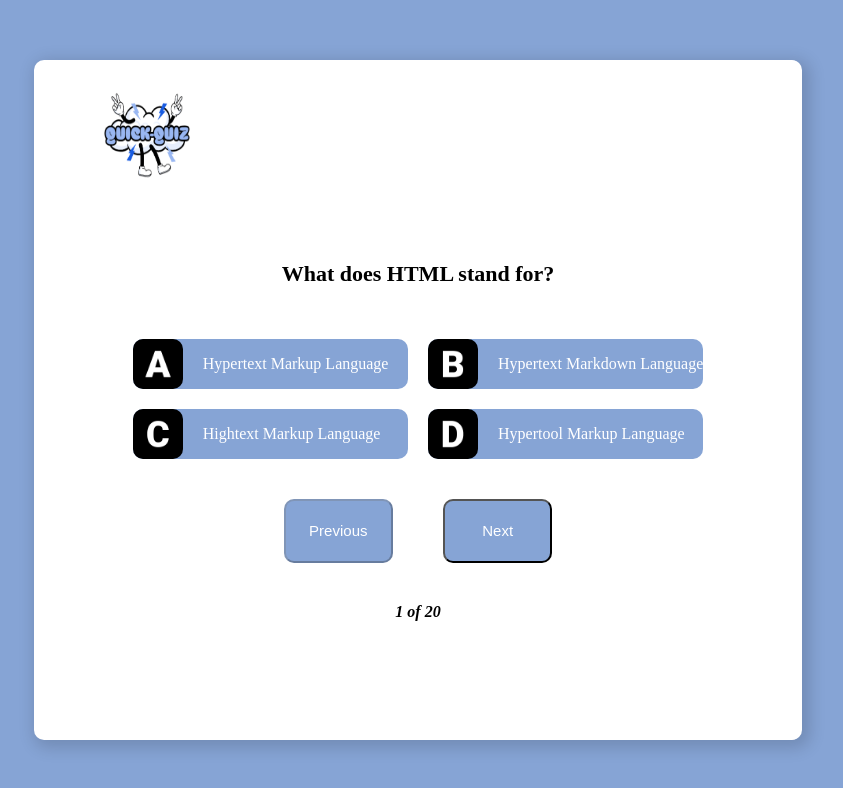
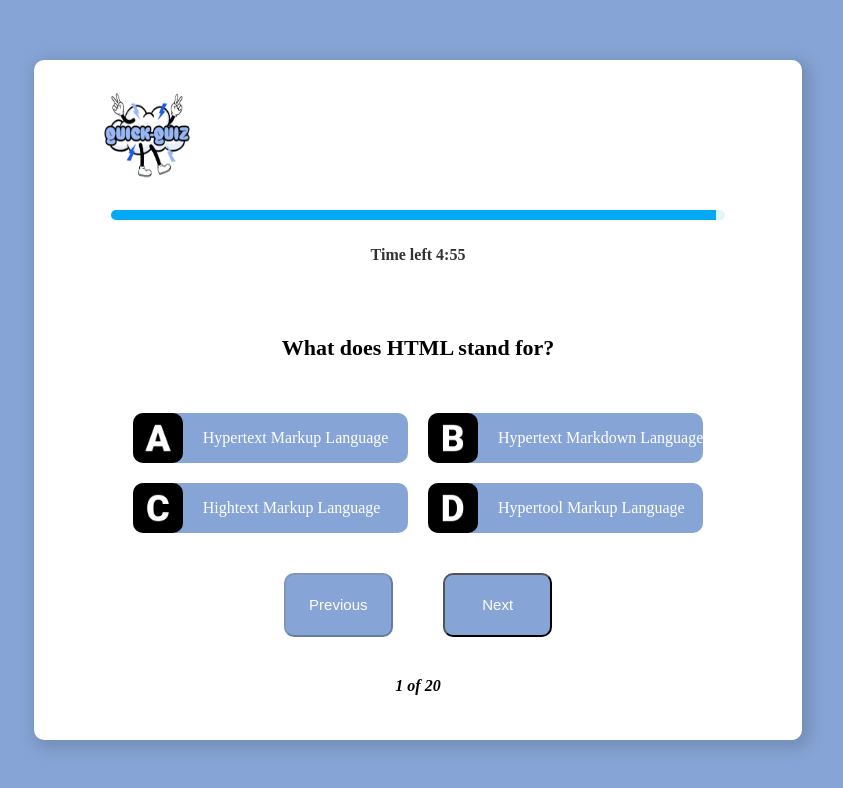
Before and after one commit to morris-codes/QuickQuiz, a React (Vite) app: page /problems in a window 1280 px wide. Shown: the top 788 px of the page, without its empty margins (222-1065 px from the left). Built offline with nearby package versions, Linux system fonts and the light colour scheme.

Commit message:
'fixed_timer'

```diff
--- a/src/Components/Home.jsx
+++ b/src/Components/Home.jsx
@@ -16,7 +16,7 @@ const Home = () => {
               {/* WELCOME MESSAGE SECTION */}
 
               {/* THIS MESSAGE WILL DISPLAY ON LARGE SCREENS */}
-              <h6 className='welc-large' >Welcome to Quick-Quiz – Where Every Second Counts! <br />Think you're a genius under pressure? Prove it! Quick-Quiz is your ultimate destination for fast-paced, brain-busting challenges. <br />💡 Test your wits. Beat the clock. Show the world what you’ve got! <br />Tap ‘Start’ now and claim your spot on the leaderboard!</h6>
+              <h6 className='welc-large' >Welcome to QuickQuiz<br />Test your knowledge in minutes.<br />Let’s code smarter, one question at a time.</h6>
 
               {/* THIS MESSAGE WILL DISPLAY ON SMALLER SCREENS */}
               <h6 className='welc-small'>Welcome to Quick-Quiz. <br/>Test your wits! Beat the clock. Top the leaderboard. <br/> Tap "Start" now!</h6>
--- a/src/Components/Problems.jsx
+++ b/src/Components/Problems.jsx
@@ -3,11 +3,29 @@ import { data } from '../assets/data';
 import Header from './Header';
 import '../Styles/Problems.css';
 import { Link } from 'react-router-dom';
+import { useNavigate } from 'react-router-dom';
 
 const Problems = ({giveData}) => {
     let [index, setIndex] = useState(0);
     let [selectedOptions, setSelectedOption] = useState([]);
     let [question, setQuestion] = useState(data[index]);
+
+
+
+    const totalTime = 300;
+    const [timer, setTimer] = useState(totalTime);
+
+    useEffect(() => {
+        if (timer > 0) {
+
+            const interval = setInterval(() => {
+                setTimer((currentTime) => currentTime - 1);
+            }, 1000);
+            return () => clearInterval(interval);
+        } else {
+            submitButton();
+        }
+    }, [timer]);
 
     //Option clicks
     const optionClick = (option) => {
@@ -33,6 +51,8 @@ const Problems = ({giveData}) => {
                 setQuestion(data[index - 1]);
             }
         }
+
+        const navigate = useNavigate();
         const [allAnswers, setAllAnswers] = useState([]);
 
         useEffect(() => {
@@ -62,6 +82,13 @@ const Problems = ({giveData}) => {
             <Header/>
 
             {/* QUESTION SECTION */}
+            <div className="timer-container">
+                 <div className="timer-bar" style={{ width: `${(timer / totalTime) * 100}%` }}> </div>
+            </div>
+
+            <p className="timer-text"> Time left {Math.floor(timer / 60)}:{String(timer % 60).padStart(2, "0")} </p>
+
+
             <div className="question-1">
                 <div className="que-1">
                     <h6>{question.question}</h6>
--- a/src/Styles/Problems.css
+++ b/src/Styles/Problems.css
@@ -81,6 +81,31 @@ div.selected {
 .index {
     margin: 0 auto;
     margin-bottom: 30px;
+}
+.timer-container {
+    width: 80%;
+    height: 10px;
+    background-color: #e0f7fa;
+    border-radius: 5px;
+    overflow: hidden;
+    margin-bottom: 10px;
+    margin-left: auto;
+    margin-right: auto;
+}
+
+.timer-bar {
+    height: 100%;
+    background-color: #03a9f4;
+    transition: width 1s linear;
+
+}
+
+.timer-text {
+    font-size: 16px;
+    font-weight: bold;
+    color: #333;
+    text-align: center;
+    margin-bottom: 20px;
 }
 
 /* SCREEN SIZE RESPONSIVENESS */
```
